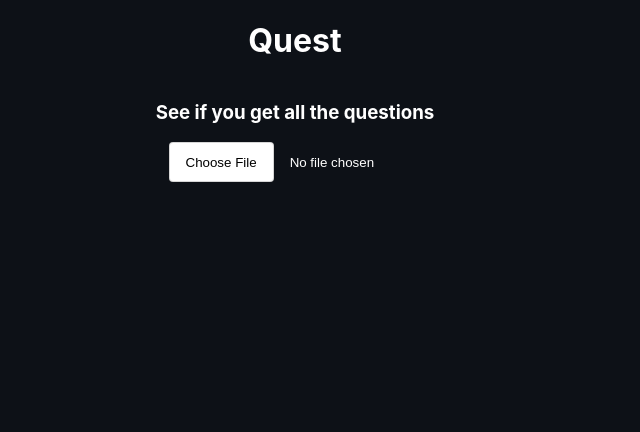
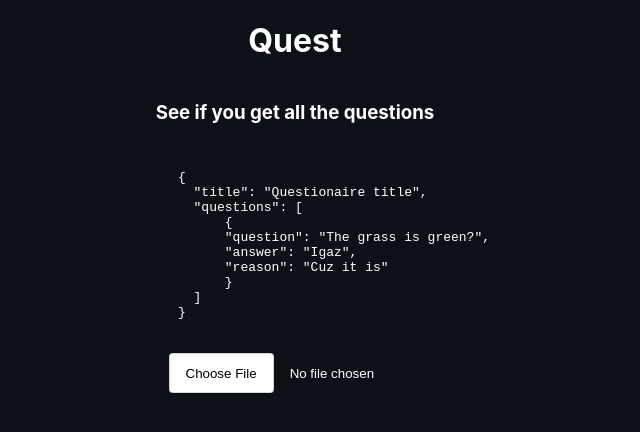
Before and after one commit to kokasmark/quest, a React (Create React App) app: page / in a window 1280 px wide. Shown: the top 432 px of the page, without its empty margins (345-985 px from the left). Built offline with nearby package versions, Linux system fonts and the light colour scheme.

Commit message:
FIxed things

```diff
--- a/src/App.css
+++ b/src/App.css
@@ -26,12 +26,15 @@ input[type="file"]::file-selector-button:active {
 }
 
 .App {
-  text-align: center;
   display: flex;
   align-items: center;
-  justify-content: center;
+  justify-content: start;
   flex-direction: column;
+
+  width: 100vw;
+  height: 100vh;
 }
+
 
 .file{
   display: flex;
@@ -65,6 +68,8 @@ input[type="file"]::file-selector-button:active {
   transition: 1s;
 
   font-weight: bolder;
+
+  border: 2px white solid;
 }
 .question:hover .answers{
   opacity: 1;
--- a/src/App.js
+++ b/src/App.js
@@ -9,6 +9,7 @@ function App() {
   const [QLength, setQLength] = useState(0)
   const [showReason,setShowReason] = useState(false)
   const [current,setCurrent] = useState(0)
+  const [showResult,setshowResult] = useState(false)
 
   const parseQuestions = (event) => {
     const file = event.target.files[0];
@@ -19,8 +20,14 @@ function App() {
       reader.onload = (e) => {
         try {
           const parsedData = JSON.parse(e.target.result);
-          setQLength(Object.keys(parsedData.questions).length);
-          setFile(parsedData);
+
+          const randomizedQuestions = parsedData.questions.sort(() => Math.random() - 0.5);
+
+          setQLength(randomizedQuestions.length);
+          setFile({
+            ...parsedData,
+            questions: randomizedQuestions,
+          });
           setQuestionRight("");
           setrotation(0);
           setShowReason(false);
@@ -35,6 +42,7 @@ function App() {
     }
   };
 
+
   const Answer = (answer, question) => {
     if (answer === question.answer) {
       setQuestionRight("success");
@@ -44,24 +52,42 @@ function App() {
     }
     setShowReason(true);
     setTimeout(() => {
-      setFile((prevFile) => ({
-        ...prevFile,
-        questions: prevFile.questions.filter((q) => q !== question)
-      }));
       setQuestionRight("");
       setrotation(0);
       setShowReason(false);
-      setCurrent(current+1);
+
+      if (current < Object.keys(file.questions).length-1){
+        setCurrent(current+1);
+      }else{
+        setFile(null);
+        setshowResult(true);
+        setTimeout(() => {
+          setshowResult(false);
+        }, 3000);
+      }
     }, 2000);
 
   };
 
 
   return (
-    <div className="App">
+    <div className={`App ${questionRight}`}>
       <h1>Quest</h1>
       <h3>See if you get all the questions</h3>
-
+      {!file &&<pre>
+        {`
+          {
+            "title": "Questionaire title",
+            "questions": [
+                {
+                "question": "The grass is green?",
+                "answer": "Igaz",
+                "reason": "Cuz it is"
+                }
+            ]
+          }`}
+      </pre>}
+      <br />
       <input type="file" onChange={parseQuestions} />
 
       {/* Display the parsed file data */}
@@ -87,6 +113,12 @@ function App() {
           </div>
         </div>
       )}
+      {showResult &&
+        <div style={{position: "absolute", width:"100%",height: "100%", backgroundColor: rightAnswers/QLength > 0.5 ? "greenyellow" : "red",
+          display: "flex",alignItems: "center", justifyContent: "center"
+        }}>
+          <h1>{rightAnswers} / {QLength}</h1>
+        </div>}
     </div>
   );
 }
```
